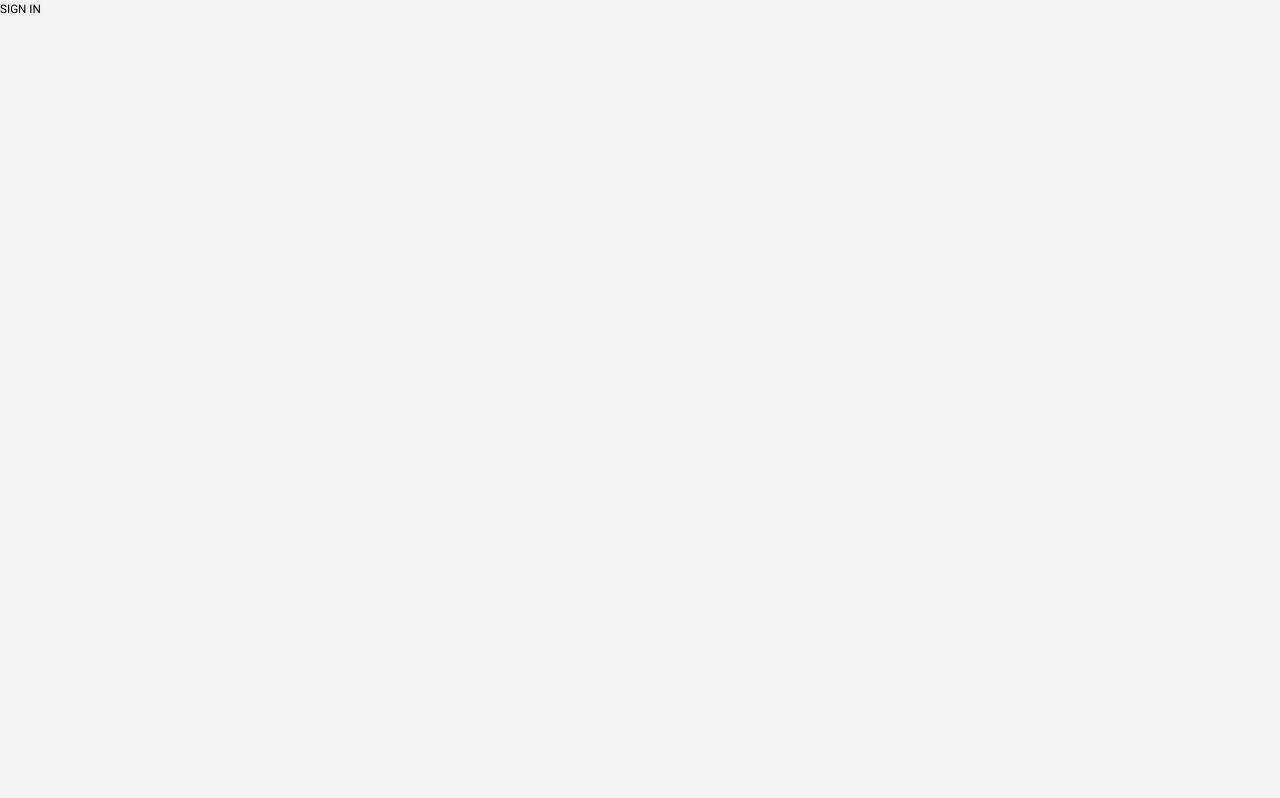
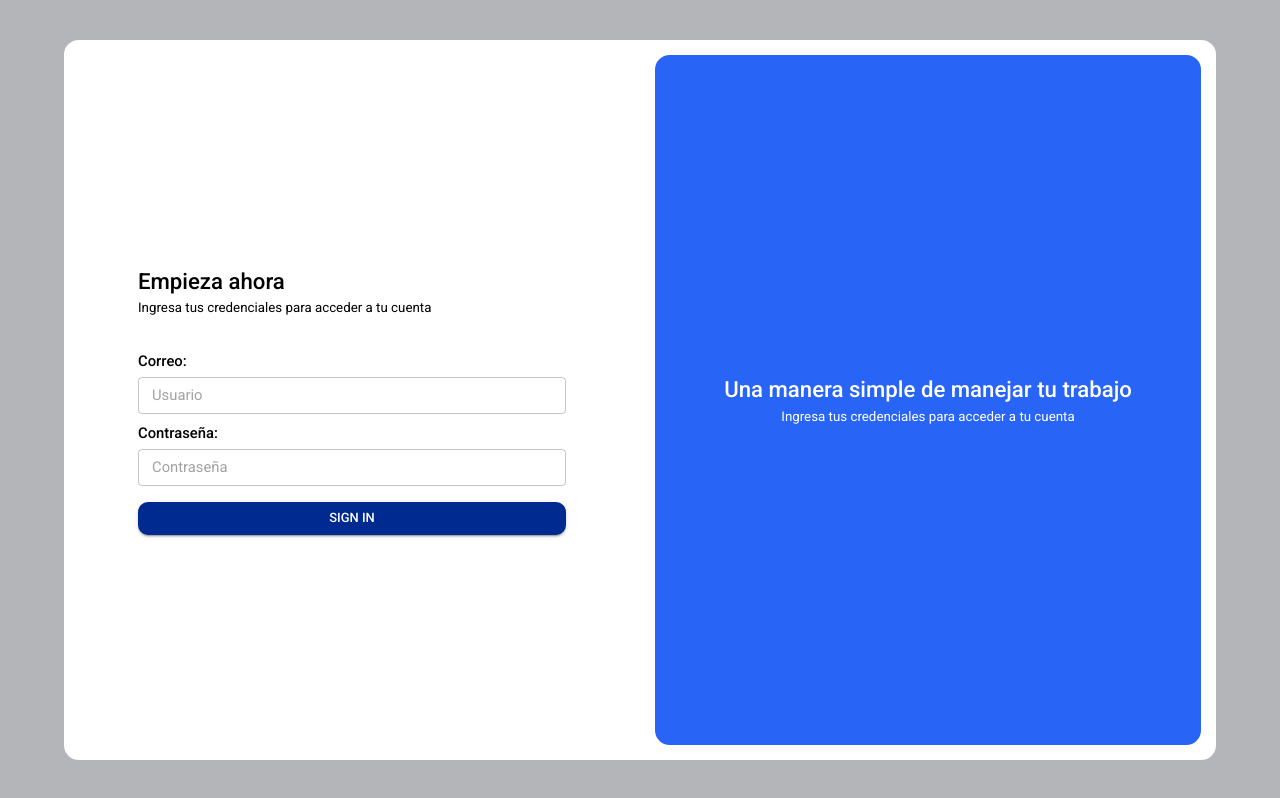
Before and after one commit to Nzone56/DataManagement, a React (Vite) app: page / in a window 1280 px wide. Built offline with nearby package versions, Linux system fonts and the light colour scheme.

Commit message:
Landing page first version

```diff
--- a/src/components/Components.styled.tsx
+++ b/src/components/Components.styled.tsx
@@ -48,6 +48,7 @@ export const PrimaryButton = styled(Button)(({ theme }) => ({
   padding: "5px 10px",
   color: theme.palette.primary.contrastText,
   backgroundColor: theme.palette.primary.dark,
+  borderRadius: "10px",
   "&:hover": {
     backgroundColor: theme.palette.primary.main,
   },
--- /dev/null
+++ b/src/components/pages/LandingPage/LandingPage.styled.tsx
@@ -0,0 +1,54 @@
+import { Box, styled, Typography } from "@mui/material";
+
+export const LandingPageContainer = styled(Box)(({ theme }) => ({
+  display: "flex",
+  alignItems: "center",
+  justifyContent: "center",
+  width: "100vw",
+  height: "100vh",
+  backgroundColor: theme.palette.secondary.dark,
+}));
+
+export const LandingPageCard = styled(Box)({
+  display: "flex",
+  alignItems: "center",
+  justifyContent: "center",
+  backgroundColor: "white",
+  height: "90%",
+  width: "90%",
+  borderRadius: "1rem",
+});
+
+export const LandingPageLogin = styled(Box)({
+  display: "flex",
+  justifyContent: "center",
+  flexDirection: "column",
+  backgroundColor: "white",
+  width: "50%",
+  color: "black",
+  padding: "2rem 5rem",
+});
+
+export const LandingPagePreview = styled(Box)(({ theme }) => ({
+  display: "flex",
+  alignItems: "center",
+  justifyContent: "center",
+  flexDirection: "column",
+  backgroundColor: theme.palette.primary.main,
+  margin: "1rem",
+  padding: "1rem",
+  width: "calc(50% - 2rem)",
+  height: "calc(100% - 2rem)",
+  borderRadius: "1rem",
+  color: "white",
+}));
+
+export const LandingPageTitle = styled(Typography)({
+  fontSize: "1.5rem",
+  fontWeight: "500",
+});
+
+export const LandingPageSubTitle = styled(Typography)({
+  fontSize: "0.9rem",
+  fontWeight: "400",
+});
--- a/src/components/pages/LandingPage/index.tsx
+++ b/src/components/pages/LandingPage/index.tsx
@@ -1,11 +1,20 @@
 import { useNavigate } from "react-router";
-
 import { useEffect } from "react";
 import { useDispatch, useSelector } from "react-redux";
-
 import { User } from "../../../models/interfaces/User/IUser";
 import { getCurrentUser } from "../../../store/user/user.selector";
 import { setCurrentUser } from "../../../store/user/user.actions";
+import {
+  LandingPageCard,
+  LandingPageContainer,
+  LandingPageLogin,
+  LandingPagePreview,
+  LandingPageSubTitle,
+  LandingPageTitle,
+} from "./LandingPage.styled";
+import { ColumnJustifyFlex, PrimaryButton } from "../../Components.styled";
+import { ModalFormTitle } from "../../layouts/ListLayout/ListModal.styled";
+import { TextField } from "@mui/material";
 
 const PlaceholderUser: User = {
   uid: "123",
@@ -33,8 +42,28 @@ export const LandingPage = () => {
   }, [currentUser]);
 
   return (
-    <div>
-      <button onClick={login}> SIGN IN </button>
-    </div>
+    <LandingPageContainer>
+      <LandingPageCard>
+        <LandingPageLogin>
+          <LandingPageTitle>Empieza ahora</LandingPageTitle>
+          <LandingPageSubTitle>Ingresa tus credenciales para acceder a tu cuenta</LandingPageSubTitle>
+          <ColumnJustifyFlex mt={4} mb={1}>
+            <ModalFormTitle>Correo:</ModalFormTitle>
+            <TextField variant="outlined" placeholder={`Usuario`} size="small" />
+          </ColumnJustifyFlex>
+          <ColumnJustifyFlex mb={2}>
+            <ModalFormTitle>Contraseña:</ModalFormTitle>
+            <TextField variant="outlined" placeholder={`Contraseña`} size="small" type="password" />
+          </ColumnJustifyFlex>
+          <PrimaryButton variant="contained" onClick={login}>
+            SIGN IN
+          </PrimaryButton>
+        </LandingPageLogin>
+        <LandingPagePreview>
+          <LandingPageTitle>Una manera simple de manejar tu trabajo</LandingPageTitle>
+          <LandingPageSubTitle>Ingresa tus credenciales para acceder a tu cuenta</LandingPageSubTitle>
+        </LandingPagePreview>
+      </LandingPageCard>
+    </LandingPageContainer>
   );
 };
```
